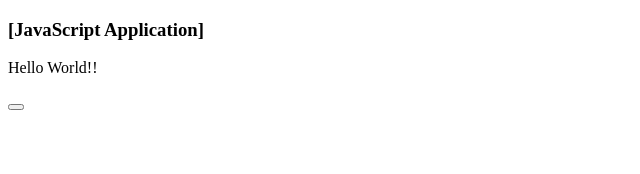
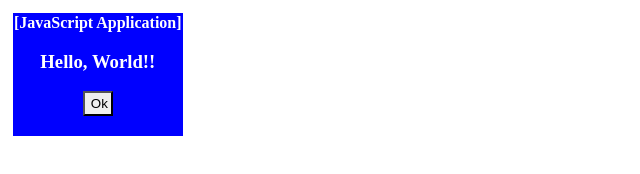
Before and after one commit to hab-ted/cs-472, a plain HTML site: page Decorate My Text JS/decoratemytext.html in a window 1280 px wide. Shown: the whole page, without its empty margins (0-640 px from the left). Drawn offline with Linux system fonts and the light colour scheme.

Commit message:
Update decoratemytext.html

```diff
--- a/Decorate My Text JS/decoratemytext.html
+++ b/Decorate My Text JS/decoratemytext.html
@@ -2,14 +2,16 @@
 
     <title>Document</title>
     <body>
-        <h3>[JavaScript Application]</h3>
-            <p>Hello World!!</p>
+        <table>
 
-        <button onclick="alert('Ok')"></button>
+        <th style="background-color: blue; border-style: solid;width: fit-content;color: white; margin: auto;">[JavaScript Application]<h3>
 
+        <p>Hello, World!!</p>
+            <div>
+        <button onclick="alert('Ok')"style="padding: auto; background-origin: padding-box; width: 30px; height: 25px; align-self: start;;">Ok</button>
+            </div>
 
-
-
+        </table>
        <script src="decoratemytext.js">
     </script>
 </body>
```
